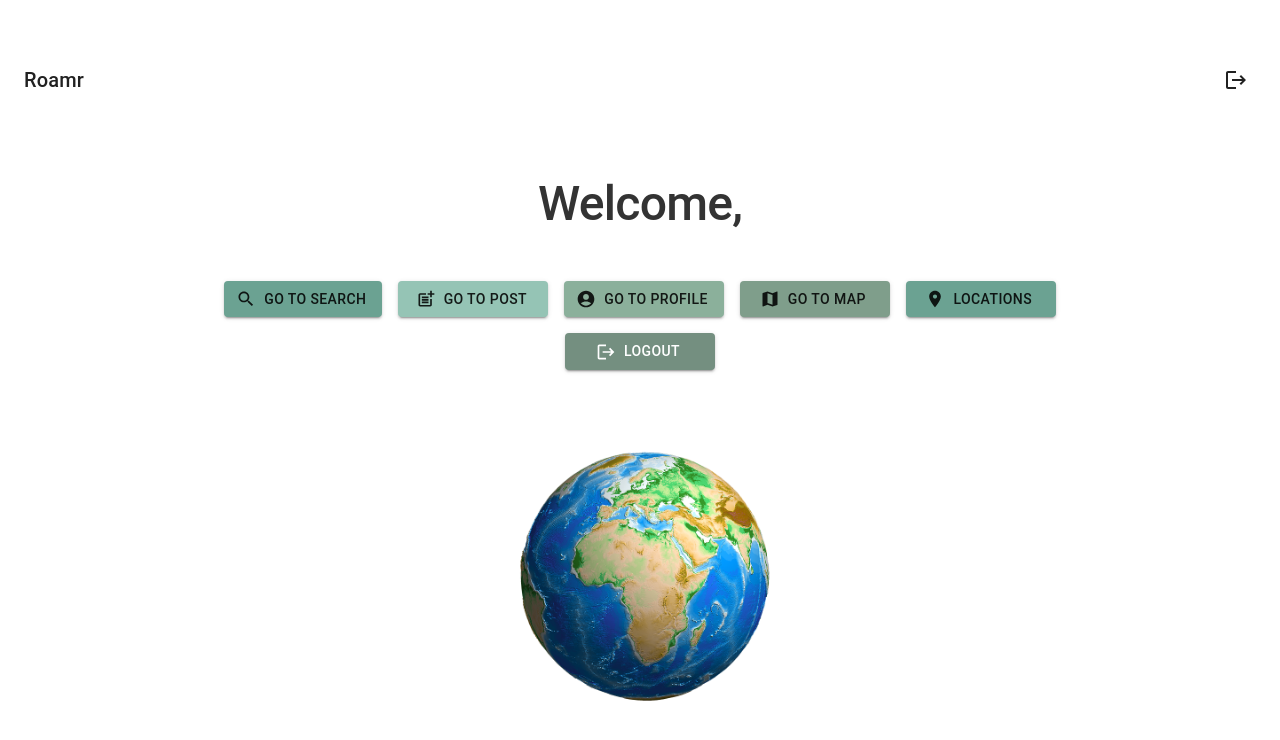
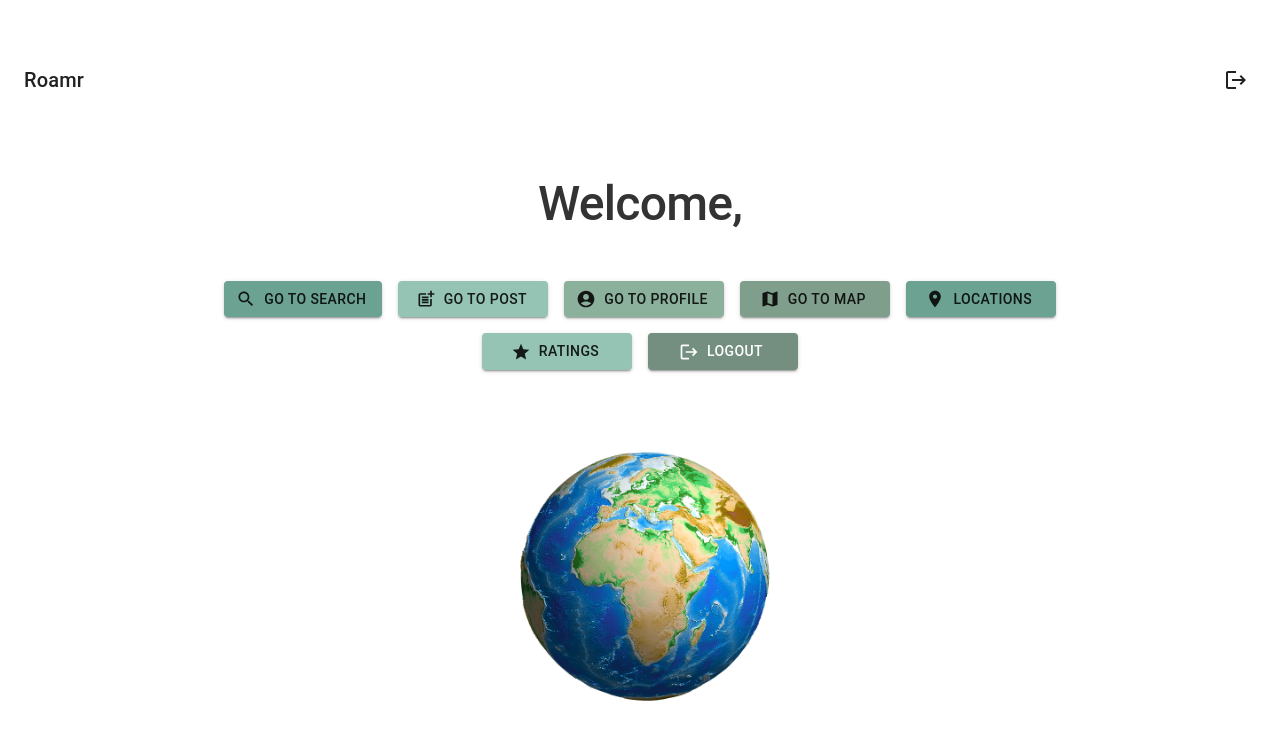
Before and after one commit to danielyedaniel/Roamr, a React (Create React App) app in the folder frontend/: page /home in a window 1280 px wide. Shown: the top 740 px of the page. Built offline with nearby package versions, Linux system fonts and the light colour scheme.

Commit message:
Added rating button to home

```diff
--- a/frontend/src/home/HomePage.js
+++ b/frontend/src/home/HomePage.js
@@ -8,6 +8,7 @@ import PostAddIcon from '@mui/icons-material/PostAdd';
 import AccountCircleIcon from '@mui/icons-material/AccountCircle';
 import MapIcon from '@mui/icons-material/Map';
 import LocationOnIcon from '@mui/icons-material/LocationOn';
+import StarIcon from '@mui/icons-material/Star'; // Importing the icon for Rating button
 import globeImage from './globe.png'; // Import the globe image
 
 const theme = createTheme({
@@ -146,6 +147,15 @@ const HomePage = () => {
                             </Button>
                             <Button
                                 variant="contained"
+                                color="secondary"
+                                startIcon={<StarIcon />}
+                                onClick={() => handleNavigation('/rating')}
+                                sx={{ minWidth: 150 }}
+                            >
+                                Ratings
+                            </Button>
+                            <Button
+                                variant="contained"
                                 color="error"
                                 startIcon={<LogoutIcon />}
                                 onClick={handleLogout}
```
